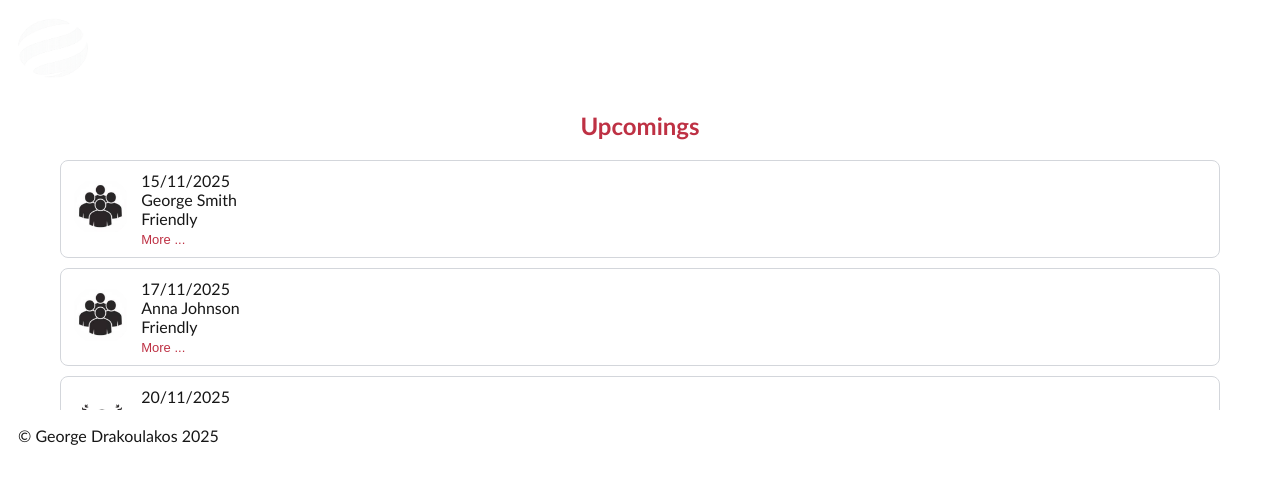
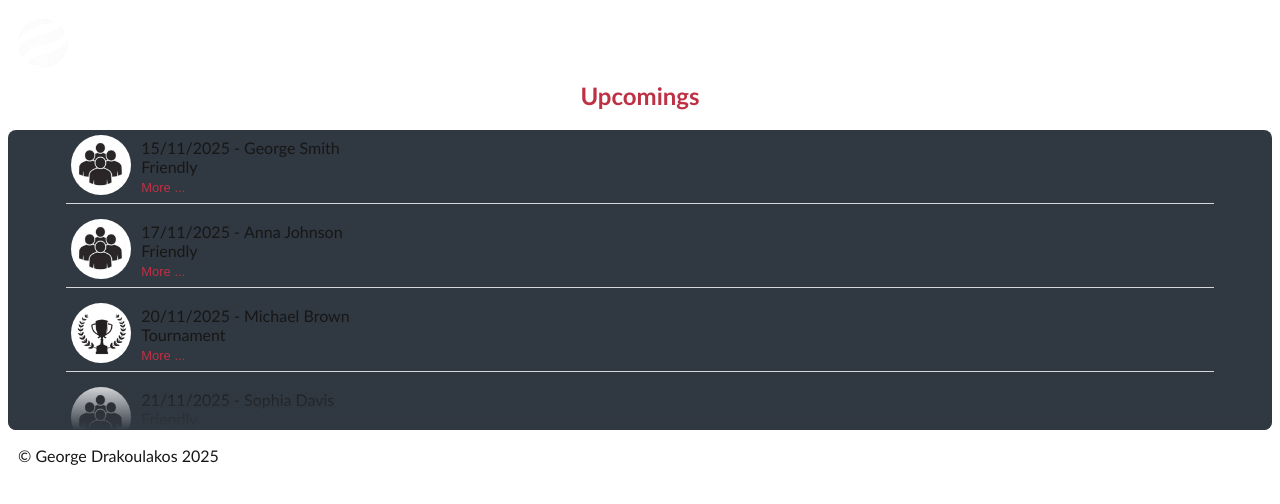
Before and after one commit to gdrakoulakos/athlisis-hub, a Next.js app: page / in a window 1280 px wide. Shown: the top 504 px of the page. Built offline with nearby package versions, Linux system fonts and the light colour scheme.

Commit message:
Update Header and Upcomings components; add Calendar option, adjust image sizes, and enhance styles for better layout and usability

```diff
--- a/src/app/components/Header/Header.js
+++ b/src/app/components/Header/Header.js
@@ -4,7 +4,7 @@ import styles from "./Header.module.css";
 import Image from "next/image";
 
 export default function Header() {
-  const headerOptions = ["Home", "Booking", "Groups", "Events"];
+  const headerOptions = ["Home", "Booking", "Groups", "Events", "Calendar"];
   const [menuOpen, setMenuOpen] = useState(false);
 
   const handleMenuClicked = () => {
@@ -18,8 +18,8 @@ export default function Header() {
         <Image
           src="/images/logo-ath2.png"
           alt="Athlisis Hub Logo"
-          width={70}
-          height={60}
+          width={50}
+          height={50}
         />
       </figure>
 
@@ -28,8 +28,8 @@ export default function Header() {
           <Image
             src="/images/burger-menu.svg"
             alt="humberger menu"
-            width={60}
-            height={60}
+            width={40}
+            height={40}
             onClick={handleMenuClicked}
           />
         </figure>
--- a/src/app/components/Header/Header.module.css
+++ b/src/app/components/Header/Header.module.css
@@ -20,7 +20,7 @@
   position: absolute;
   top: 100%;
   z-index: 1;
-  backdrop-filter: blur(10px);
+  background-color: #000000e6;
   border-radius: 10px;
   opacity: 0;
   transform: translateY(-10px);
@@ -37,4 +37,5 @@
 .option {
   margin: 10px;
   cursor: pointer;
+  text-shadow: #be3144 0px 0px 10px;
 }
--- a/src/app/components/Upcomings/Upcomings.js
+++ b/src/app/components/Upcomings/Upcomings.js
@@ -8,6 +8,7 @@ export default function Upcomings() {
   return (
     <>
       <h2 className={styles.title}>Upcomings</h2>
+      <div className={styles.upcomingsWrapper}>
         <section className={styles.upcomingsSection}>
           {bookings.map((booking, index) => (
             <article key={index} className={styles.upcomingsContainer}>
@@ -22,14 +23,18 @@ export default function Upcomings() {
                 />
               </figure>
               <div className={styles.infoContainer}>
-              <time className={styles.date}>{booking.date}</time>
+                <div className={styles.topRow}>
+                  <time className={styles.date}>{booking.date}</time>{" "}
+                  &nbsp;-&nbsp;
                   <div className={styles.Name}>{booking.name}</div>
+                </div>
                 <div className={styles.type}>{booking.type}</div>
                 <button className={styles.more}>More ...</button>
               </div>
             </article>
           ))}
         </section>
+      </div>
     </>
   );
 }
--- a/src/app/components/Upcomings/Upcomings.module.css
+++ b/src/app/components/Upcomings/Upcomings.module.css
@@ -1,11 +1,42 @@
+.upcomingsWrapper {
+  position: relative;
+  width: 100%;
+  height: 300px;
+  border-radius: 8px;
+  background: #303841;
+  overflow: hidden;
+}
+
+/* scrollable content */
 .upcomingsSection {
   width: 100%;
-  overflow: scroll;
-  height: 250px;
+  height: 100%;
+  overflow-y: auto;
   display: flex;
   flex-direction: column;
   align-items: center;
-  border-radius: 8px;
+  padding-bottom: 35px;
+  box-sizing: border-box;
+  z-index: 0;
+  background: transparent;
+}
+
+/* bottom fade overlay (on wrapper) */
+.upcomingsWrapper::after {
+  content: "";
+  position: absolute;
+  bottom: 0;
+  left: 0;
+  width: 100%;
+  height: 55px;
+  pointer-events: none;
+  background: linear-gradient(
+    to bottom,
+    rgba(48, 56, 65, 0),
+    rgba(48, 56, 65, 1)
+  );
+  border-radius: 0 0 8px 8px;
+  z-index: 1;
 }
 
 .upcomingsContainer {
@@ -15,9 +46,14 @@
   flex-direction: row;
   align-items: center;
   margin-bottom: 10px;
-  border: 1px solid #d3d6db;
-  border-radius: 8px;
-  padding: 10px;
+  border-bottom: 1px solid #d3d6db;
+  padding: 5px;
+}
+
+.topRow {
+  width: 100%;
+  display: flex;
+  flex-direction: row;
 }
 
 .imageContainer {
@@ -40,3 +76,7 @@
   margin: 0;
   display: contents;
 }
+
+.title {
+  margin-bottom: 20px;
+}
--- a/src/app/globals.css
+++ b/src/app/globals.css
@@ -19,6 +19,7 @@ body {
 
   h2 {
     color: #be3144;
+    margin: 0;
   }
 }
 
```
Lines whose indentation alone changed are shown as unchanged.
